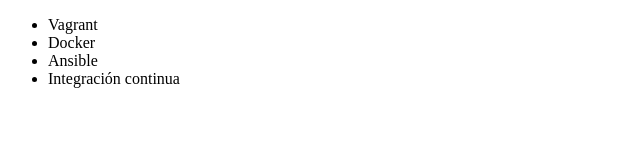
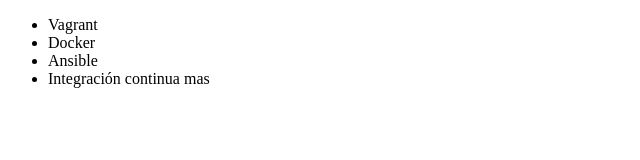
Before and after one commit to mateorojas7/alura-git, a plain HTML site: page index.html in a window 1280 px wide. Shown: the full height of the page, 0-640 px from the left. Drawn offline with Linux system fonts and the light colour scheme.

Commit message:
arregado mas a una la ultima linea li

```diff
--- a/index.html
+++ b/index.html
@@ -9,7 +9,7 @@
          <li> Vagrant </li>
          <li> Docker </li>
          <li> Ansible </li>
-         <li> Integración continua </li>
+         <li> Integración continua mas </li>
      </ul>
 </body>
 </html>
```
